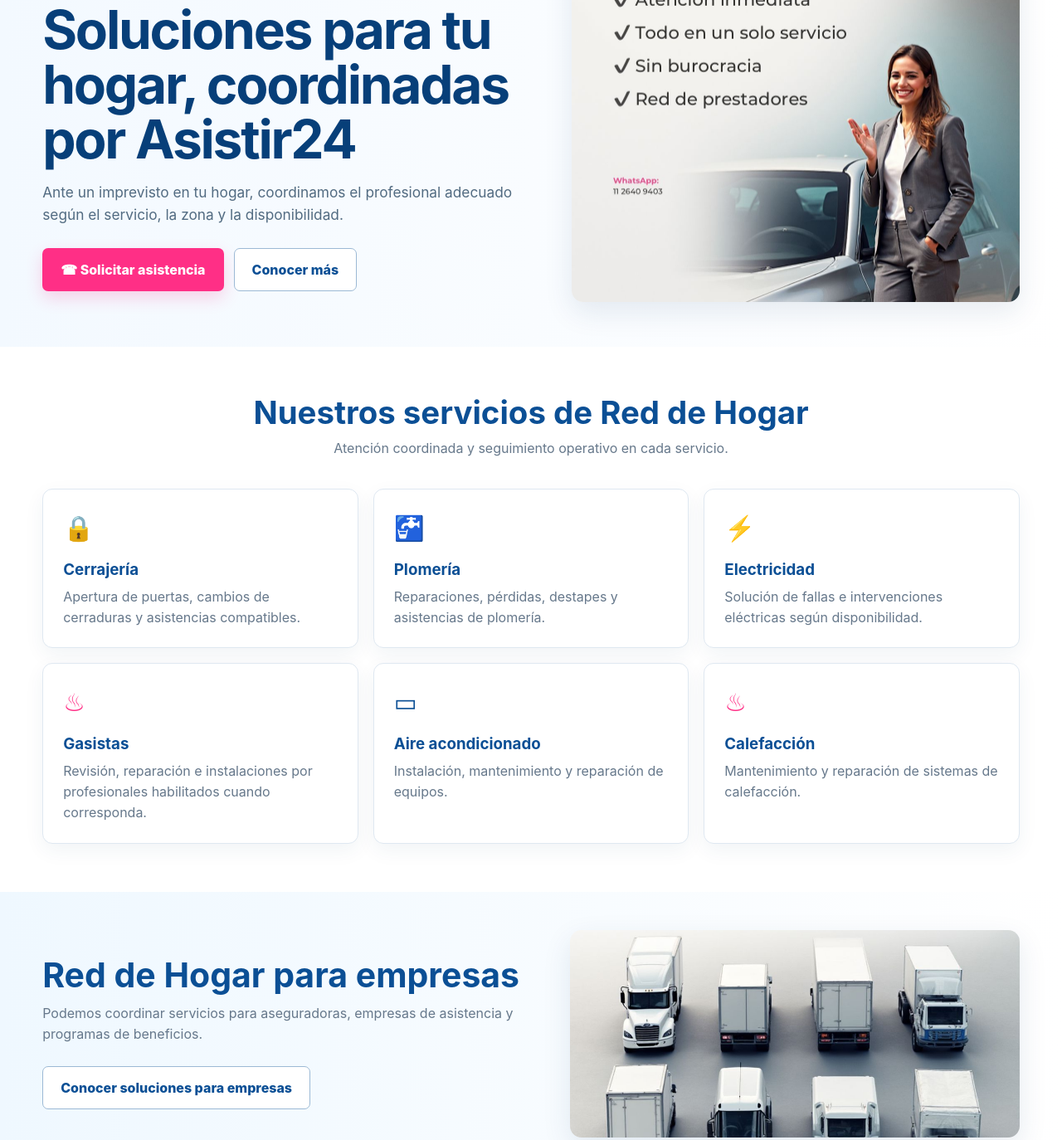
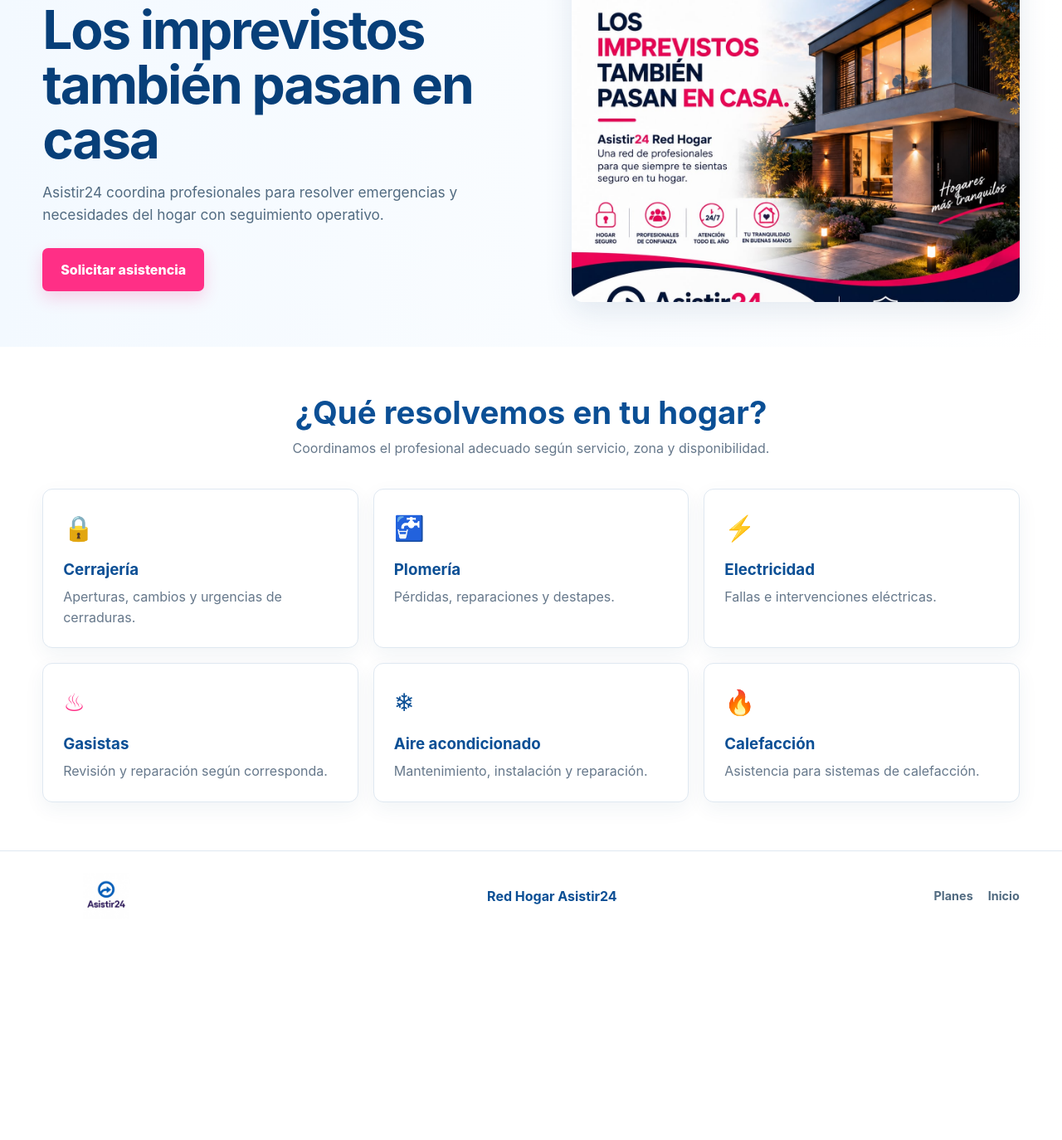
Before and after one commit to amaiadigital25/asistir24, a website: page red-hogar.html in a window 1280 px wide. Shown: the part 207-1581 px from the top of the page at 83% size. After the commit the page ends 1341 px from the top, so only its background shows below. Drawn offline with Linux system fonts and the light colour scheme.

Commit message:
Usar nuevo banner Red Hogar

```diff
--- a/red-hogar.html
+++ b/red-hogar.html
@@ -1,26 +1,17 @@
 <!DOCTYPE html>
-<html lang="es">
-<head>
-<meta charset="UTF-8"><meta name="viewport" content="width=device-width,initial-scale=1.0">
-<title>Red de Hogar | Asistir24</title>
-<meta name="description" content="Red de Hogar Asistir24: coordinación de cerrajería, plomería, electricidad, gasistas, aire acondicionado y calefacción.">
-<link rel="canonical" href="https://asistir24.com.ar/red-hogar.html"><link rel="stylesheet" href="style.css"><link rel="icon" href="img/logo.jpg" type="image/jpeg">
-</head>
+<html lang="es"><head><meta charset="UTF-8"><meta name="viewport" content="width=device-width,initial-scale=1.0"><title>Red de Hogar | Asistir24</title><meta name="description" content="Red Hogar Asistir24: asistencia para imprevistos del hogar."><link rel="stylesheet" href="style.css"><link rel="icon" href="img/logo.jpg"></head>
 <body>
-<header><div class="contenedor navbar"><a class="marca" href="index.html" aria-label="Asistir24"><img src="img/logo.jpg" alt="Asistir24"></a><nav><ul><li><a href="index.html">Inicio</a></li><li><a href="servicios.html">Servicios</a></li><li><a class="activo" href="red-hogar.html">Red Hogar</a></li><li><a href="cobertura.html">Cobertura</a></li><li><a href="empresas.html">Empresas</a></li><li><a href="prestadores.html">Prestadores</a></li><li><a class="nav-cta" href="https://wa.me/541126433243" target="_blank" rel="noopener">Solicitar asistencia</a></li></ul></nav></div></header>
+<header><div class="contenedor navbar"><a class="marca" href="index.html"><img src="img/logo.jpg" alt="Asistir24"></a><nav><ul><li><a href="index.html">Inicio</a></li><li><a href="servicios.html">Servicios</a></li><li><a href="planes.html">Planes</a></li><li><a class="activo" href="red-hogar.html">Red Hogar</a></li><li><a href="cobertura.html">Cobertura</a></li><li><a href="empresas.html">Empresas</a></li><li><a href="prestadores.html">Prestadores</a></li><li><a class="nav-cta" href="https://wa.me/541126433243" target="_blank">Solicitar asistencia</a></li></ul></nav></div></header>
 <main>
-<section class="hero-pagina hogar-hero"><div class="contenedor hero-grid"><div><span class="eyebrow">Red de Hogar</span><h1>Soluciones para tu hogar, coordinadas por Asistir24</h1><p>Ante un imprevisto en tu hogar, coordinamos el profesional adecuado según el servicio, la zona y la disponibilidad.</p><div class="acciones"><a class="btn btn-rosa" href="https://wa.me/541126433243" target="_blank" rel="noopener">☎ Solicitar asistencia</a><a class="btn btn-claro" href="#servicios-hogar">Conocer más</a></div></div><img src="img/por-que-elegirnos.jpg" alt="Servicios para el hogar Asistir24"></div></section>
-<section id="servicios-hogar" class="hogar-services"><div class="contenedor"><div class="titulo-seccion"><h2>Nuestros servicios de Red de Hogar</h2><p>Atención coordinada y seguimiento operativo en cada servicio.</p></div><div class="hogar-grid">
-<article class="hogar-card"><div class="icono">🔒</div><h3>Cerrajería</h3><p>Apertura de puertas, cambios de cerraduras y asistencias compatibles.</p></article>
-<article class="hogar-card"><div class="icono">🚰</div><h3>Plomería</h3><p>Reparaciones, pérdidas, destapes y asistencias de plomería.</p></article>
-<article class="hogar-card"><div class="icono">⚡</div><h3>Electricidad</h3><p>Solución de fallas e intervenciones eléctricas según disponibilidad.</p></article>
-<article class="hogar-card"><div class="icono">♨</div><h3>Gasistas</h3><p>Revisión, reparación e instalaciones por profesionales habilitados cuando corresponda.</p></article>
-<article class="hogar-card"><div class="icono">▭</div><h3>Aire acondicionado</h3><p>Instalación, mantenimiento y reparación de equipos.</p></article>
-<article class="hogar-card"><div class="icono">♨</div><h3>Calefacción</h3><p>Mantenimiento y reparación de sistemas de calefacción.</p></article>
+<section class="hero-pagina hogar-hero"><div class="contenedor hero-grid"><div><span class="eyebrow">Red de Hogar</span><h1>Los imprevistos también pasan en casa</h1><p>Asistir24 coordina profesionales para resolver emergencias y necesidades del hogar con seguimiento operativo.</p><div class="acciones"><a class="btn btn-rosa" href="https://wa.me/541126433243" target="_blank">Solicitar asistencia</a></div></div><img src="img/red-hogar/banner-red-hogar.jpg" alt="Red Hogar Asistir24"></div></section>
+<section class="hogar-services"><div class="contenedor"><div class="titulo-seccion"><h2>¿Qué resolvemos en tu hogar?</h2><p>Coordinamos el profesional adecuado según servicio, zona y disponibilidad.</p></div><div class="hogar-grid">
+<article class="hogar-card"><div class="icono">🔒</div><h3>Cerrajería</h3><p>Aperturas, cambios y urgencias de cerraduras.</p></article>
+<article class="hogar-card"><div class="icono">🚰</div><h3>Plomería</h3><p>Pérdidas, reparaciones y destapes.</p></article>
+<article class="hogar-card"><div class="icono">⚡</div><h3>Electricidad</h3><p>Fallas e intervenciones eléctricas.</p></article>
+<article class="hogar-card"><div class="icono">♨</div><h3>Gasistas</h3><p>Revisión y reparación según corresponda.</p></article>
+<article class="hogar-card"><div class="icono">❄</div><h3>Aire acondicionado</h3><p>Mantenimiento, instalación y reparación.</p></article>
+<article class="hogar-card"><div class="icono">🔥</div><h3>Calefacción</h3><p>Asistencia para sistemas de calefacción.</p></article>
 </div></div></section>
-<section class="business-band"><div class="contenedor business-grid"><div class="business-copy"><h2>Red de Hogar para empresas</h2><p>Podemos coordinar servicios para aseguradoras, empresas de asistencia y programas de beneficios.</p><div class="acciones"><a class="btn btn-claro" href="empresas.html">Conocer soluciones para empresas</a></div></div><div class="business-visual"><img src="img/empresas.jpg" alt="Asistir24 Empresas"></div></div></section>
-<section class="provider-band"><div class="contenedor provider-grid"><div class="provider-copy"><h2>¿Sos profesional de servicios para el hogar?</h2><p>Sumate como prestador independiente a la Red de Hogar de Asistir24.</p></div><div class="provider-actions"><a class="btn btn-outline-rosa" href="prestadores.html">⌂ Quiero sumarme →</a></div></div></section>
 </main>
-<footer><div class="contenedor footer-grid"><a class="marca" href="index.html"><img src="img/logo.jpg" alt="Asistir24"></a><div><strong>Personas. Servicios. Soluciones reales.</strong></div><div class="footer-links"><a href="index.html">Inicio</a><a href="servicios.html">Servicios</a><a href="red-hogar.html">Red Hogar</a><a href="cobertura.html">Cobertura</a><a href="empresas.html">Empresas</a><a href="prestadores.html">Prestadores</a></div></div></footer>
-</body>
-</html>
+<footer><div class="contenedor footer-grid"><a class="marca" href="index.html"><img src="img/logo.jpg" alt="Asistir24"></a><div><strong>Red Hogar Asistir24</strong></div><div class="footer-links"><a href="planes.html">Planes</a><a href="index.html">Inicio</a></div></div></footer>
+</body></html>
```
